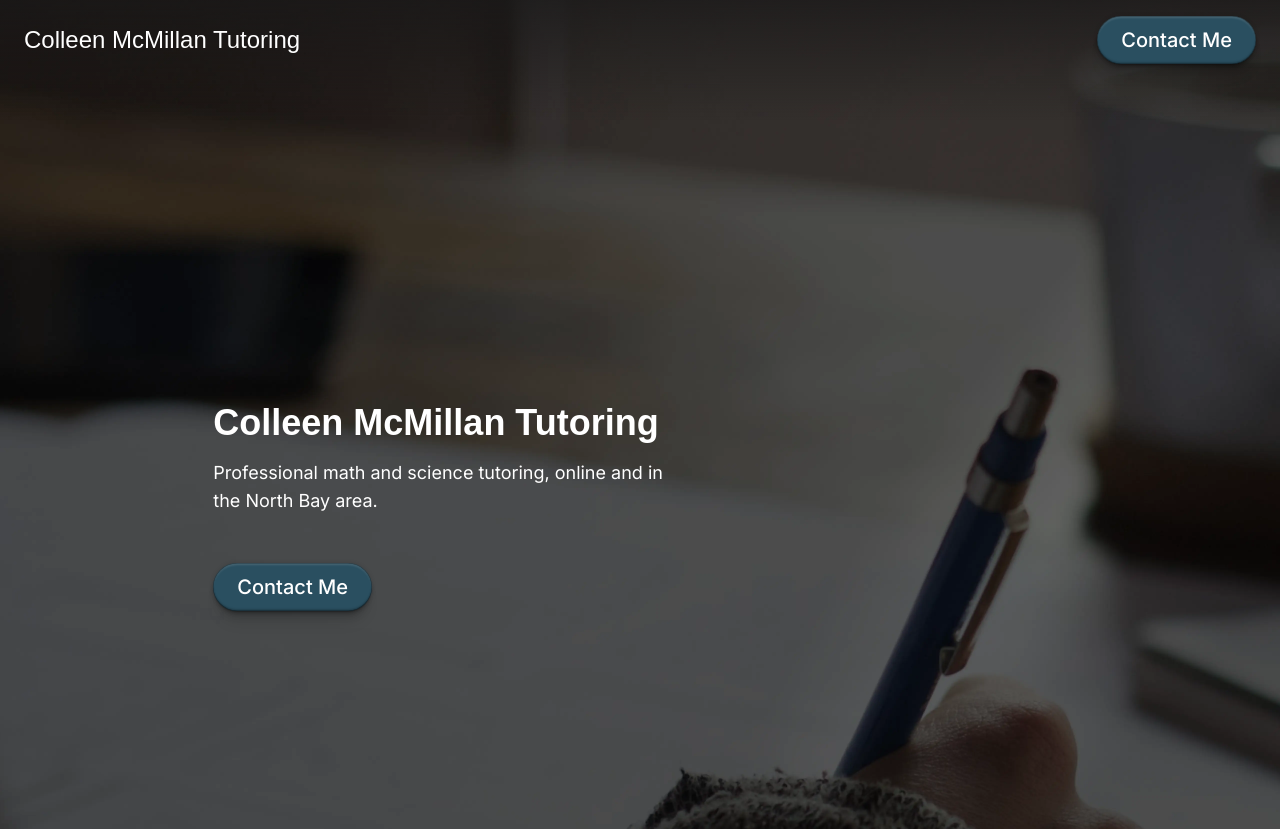
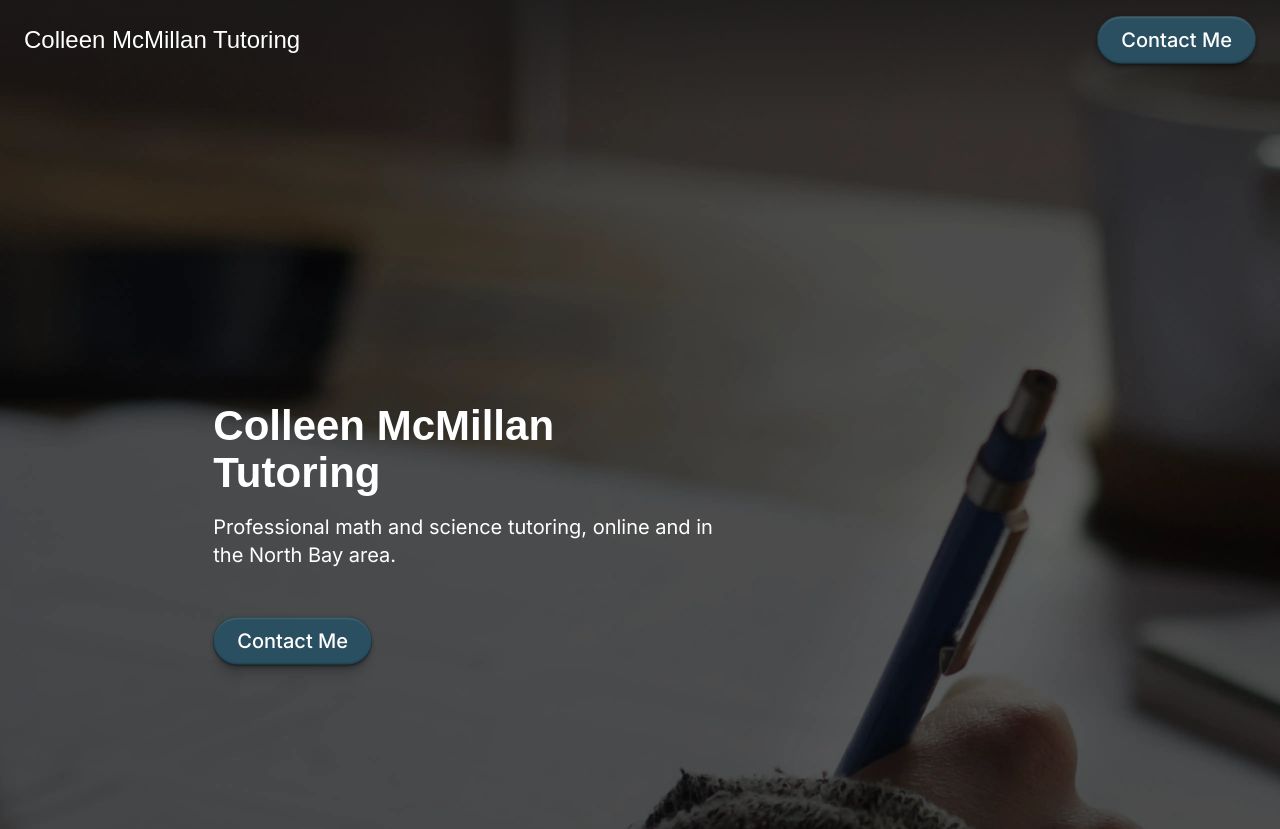
Before and after one commit to AMoore202/cmtutoring, a Next.js app: page / in a window 1280 px wide. Shown: the top 829 px of the page. Built offline with nearby package versions, Linux system fonts and the light colour scheme; a web font is replaced by a local one.

Commit message:
Upped hero text size on large screens

```diff
--- a/src/app/page.tsx
+++ b/src/app/page.tsx
@@ -27,11 +27,11 @@ export default function Home() {
         className="w-full h-[500px] md:h-[650px] lg:h-[800px] xl:h-[1008px] bg-cover bg-center bg-no-repeat relative"
         style={{ backgroundImage: "url('/heroimage_cropped.webp')" }}
       >
-        <div className="absolute top-2/5 left-5 md:left-1/7 xl:left-1/6 2xl:left-1/5 w-[300px] md:w-[450px] 2xl:w-[510px] flex flex-col align-baseline gap-2 md:gap-4">
-          <h1 className="text-white text-2xl md:text-4xl 2xl:text-[42px] font-semibold font-header">
+        <div className="absolute top-2/5 left-5 md:left-1/7 xl:left-1/6 2xl:left-1/5 w-[300px] md:w-[450px] xl:w-[510px] 2xl:w-[595px] flex flex-col align-baseline gap-2 md:gap-4">
+          <h1 className="text-white text-2xl md:text-4xl xl:text-[42px] 2xl:text-5xl font-semibold font-header">
             Colleen McMillan Tutoring
           </h1>
-          <p className="text-white text-sm md:text-lg 2xl:text-xl font-sans">
+          <p className="text-white text-sm md:text-lg xl:text-xl 2xl:text-2xl font-sans">
             Professional math and science tutoring, online and in the North Bay
             area.
           </p>
```
